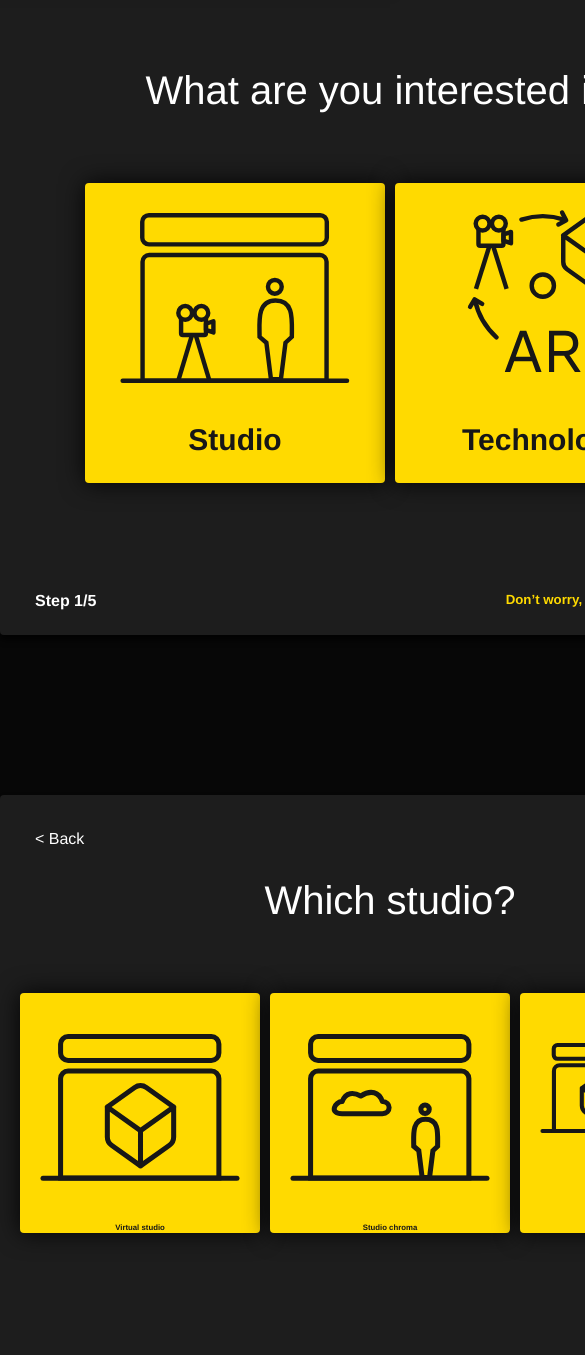
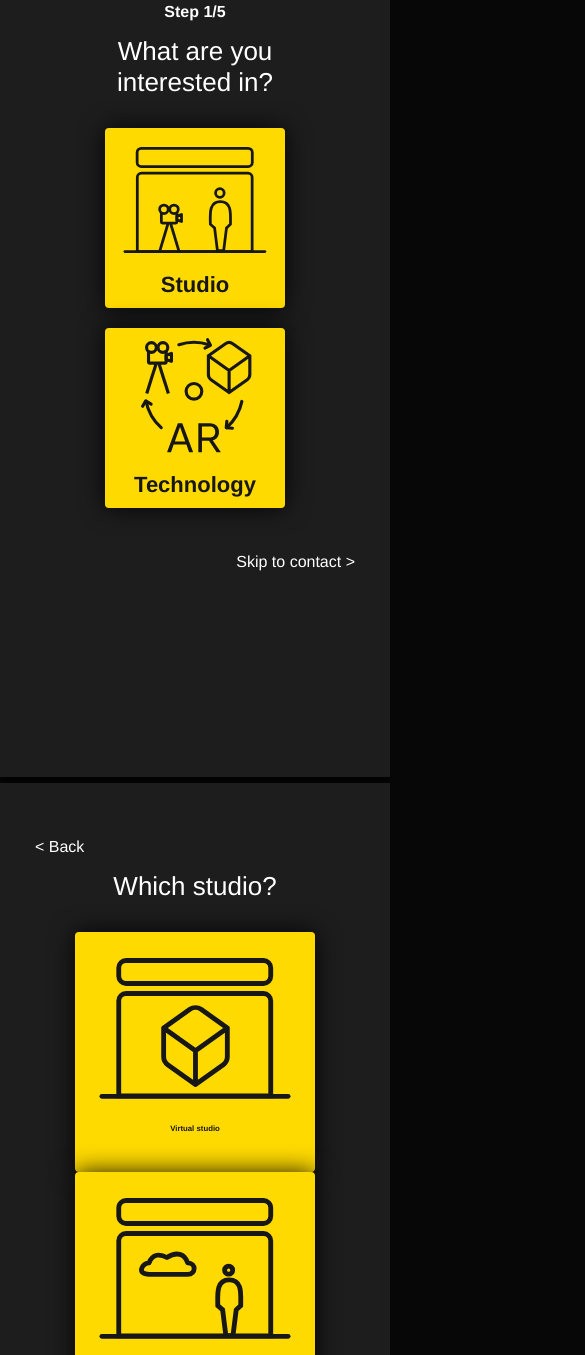
Before and after one commit to 1081587/Europalco-MMD2, a plain HTML site: page booking.html in a window 390 px wide. Shown: the part 67-1422 px from the top of the page, 585 px wide, since content can reach past the window. Drawn offline with Linux system fonts and the light colour scheme.

Commit message:
Booking mobile

```diff
--- a/assets/styles.css
+++ b/assets/styles.css
@@ -39,6 +39,11 @@ html, body {
     font-family: 'Basier Circle', helvetica, sans-serif;
     margin: 0;
     padding: 0;
+    overflow-x: hidden;
+}
+
+.desktop-hidden{
+	display: none;
 }
 
 .top-bar {
@@ -370,7 +375,7 @@ p {
 	height: 300px;
 	background: var(--primary-color);
 	border-radius: 4px;
-	padding: 20px;
+	padding: 0;
 	text-decoration: none;
 	box-shadow: 0px 0px 25px rgba(0, 0, 0, 0.9);
 	display: block;
@@ -424,65 +429,61 @@ p {
 .icon1{
 	background: url("icons/studios-icon.svg");
 	background-position: center;
-    background-size: 230px;
+    background-size: contain;
     background-repeat: no-repeat;
-    height: 190px;
-	width: 240px;
-	margin: 0 auto;
+    height: 70%;
+	width: 80%;
+	margin: 5% auto;
 }
 
 .icon2{
 	background: url("icons/tech-icon.svg");
 	background-position: center;
-    background-size: 160px;
+    background-size: contain;
     background-repeat: no-repeat;
-	height: 190px;
-	width: 240px;
-	display: block;
-	margin: 0 auto;
+    height: 70%;
+	width: 80%;
+	margin: 5% auto;
 }
 
 .icon3{
 	background: url("icons/virtual-icon.svg");
 	background-position: center;
-    background-size: 200px;
+    background-size: contain;
     background-repeat: no-repeat;
-    height: 190px;
-	width: 240px;
-	margin: 20px auto;
+    height: 70%;
+	width: 80%;
+	margin: 5% auto;
 }
 
 .icon4{
 	background: url("icons/chroma-icon.svg");
 	background-position: center;
-    background-size: 200px;
+    background-size: contain;
     background-repeat: no-repeat;
-	height: 190px;
-	width: 240px;
-	display: block;
-	margin: 20px auto;
+    height: 70%;
+	width: 80%;
+	margin: 5% auto;
 }
 
 .icon5{
 	background: url("icons/mix-icon.svg");
 	background-position: center;
-    background-size: 200px;
+    background-size: contain;
     background-repeat: no-repeat;
-	height: 190px;
-	width: 240px;
-	display: block;
-	margin: 20px auto;
+    height: 70%;
+	width: 80%;
+	margin: 5% auto;
 }
 
 .ico{
 	background: url("icons/ar-icon.svg");
 	background-position: center;
-    background-size: 200px;
+    background-size: contain;
     background-repeat: no-repeat;
-	height: 12vw;
-	width: 240px;
-	display: block;
-	margin: 20px auto;
+    height: 70%;
+	width: 80%;
+	margin: 5% auto;
 }
 
 
@@ -546,6 +547,7 @@ div#summary .slide-bcg h2{
     text-decoration: none;
     text-align: center;
     font-size: 30px;
+    margin: 0;
 }
 
 .icon-bcg2 h3 {
@@ -939,6 +941,7 @@ div#contact .slide-bcg form{
 
     .top-bar {
         padding: 0;
+        box-shadow: 0 1px 8px rgba(0, 0, 0, 0.65);
     }
 
     .burger {
@@ -1140,6 +1143,78 @@ div#contact .slide-bcg form{
         margin: 0;
         width: 100%;
     }
+
+
+    /* ---------------------- Booking Form - Mobile ----------------------- */
+
+	.desktop-hidden{
+	    display: block;
+	}
+
+    .mobile-hidden{
+	    display: none !important;
+    }
+
+    .section-wrap{
+	    padding-top: 50px;
+    }
+
+    .slide-bcg{
+	    width: 100%;
+	    height: calc(100vh - 50px);
+	    min-width: 0;
+	    border-radius: 0;
+	    padding-top: 20px;
+    }
+
+    .flexbox-booking{
+	    flex-direction: column;
+	    min-width: 0;
+    }
+
+    .flexbox-booking2{
+	    flex-direction: column;
+	    min-width: 0;
+    }
+
+    .icon-bcg{
+	    width: 180px;
+	    height: 180px;
+	    margin: 0 auto 20px;
+    }
+
+    .icon-bcg2{
+	    width: 180px;
+	    height: 180px;
+	    margin: 0 auto;
+    }
+
+    .bottom-bar{
+	    position: fixed;
+	    bottom: 0;
+    }
+
+    .slide-bcg h2 {
+	    width: 100%;
+	    font-size: 26px;
+	    margin: 15px auto 30px;
+	    padding: 0 20%;
+	}
+
+	.icon-bcg h3{
+		font-size: 22px;
+	}
+
+    h4{
+	    margin: 0;
+	    color: var(--darkmode-text-color);
+	    text-align: center;
+    }
+
+
+
+
+
 }
 
 
--- a/booking.html
+++ b/booking.html
@@ -56,7 +56,8 @@
 
 		<div id="1" class="section-wrap">
 			<div class="slide-bcg">
-				<a class="skip" href="#contact">Skip to contact ></a>
+				<a class="skip mobile-hidden" href="#contact">Skip to contact ></a>
+				<h4 class="desktop-hidden">Step 1/5</h4>
 				<h2>What are you interested in?</h2>
 				<div class="flexbox-booking">
 					<a href="#studio" class="icon-bcg">
@@ -68,9 +69,12 @@
 						<h3>Technology</h3>
 					</a>
 				</div>
-				<div class="bottom-bar">
+				<div class="bottom-bar mobile-hidden">
 					<h4>Step 1/5</h4>
 					<h5>Don’t worry, you can change this later</h5>
+				</div>
+				<div class="bottom-mobile-bar desktop-hidden">
+					<a class="skip" href="#contact">Skip to contact ></a>
 				</div>
 			</div>
 		</div>
```
